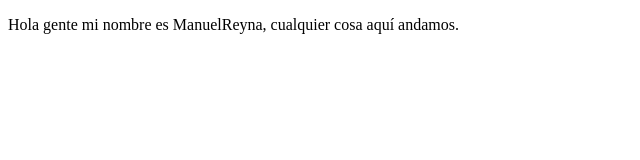
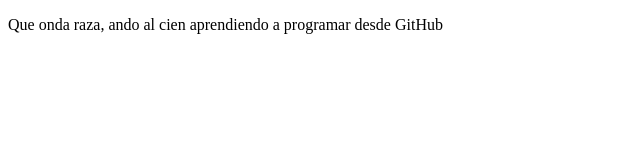
Before and after one commit to manuelreyna894/proyectoDemoCursoPrework, a plain HTML site: page index.html in a window 1280 px wide. Shown: the full height of the page, 0-640 px from the left. Drawn offline with Linux system fonts and the light colour scheme.

```diff
--- a/index.html
+++ b/index.html
@@ -8,7 +8,7 @@
 </head>
 <body>
     <p>
-        Hola gente mi nombre es ManuelReyna, cualquier cosa aquí andamos.
+        Que onda raza, ando al cien aprendiendo a programar desde GitHub
     </p>
 </body>
 </html>
```
